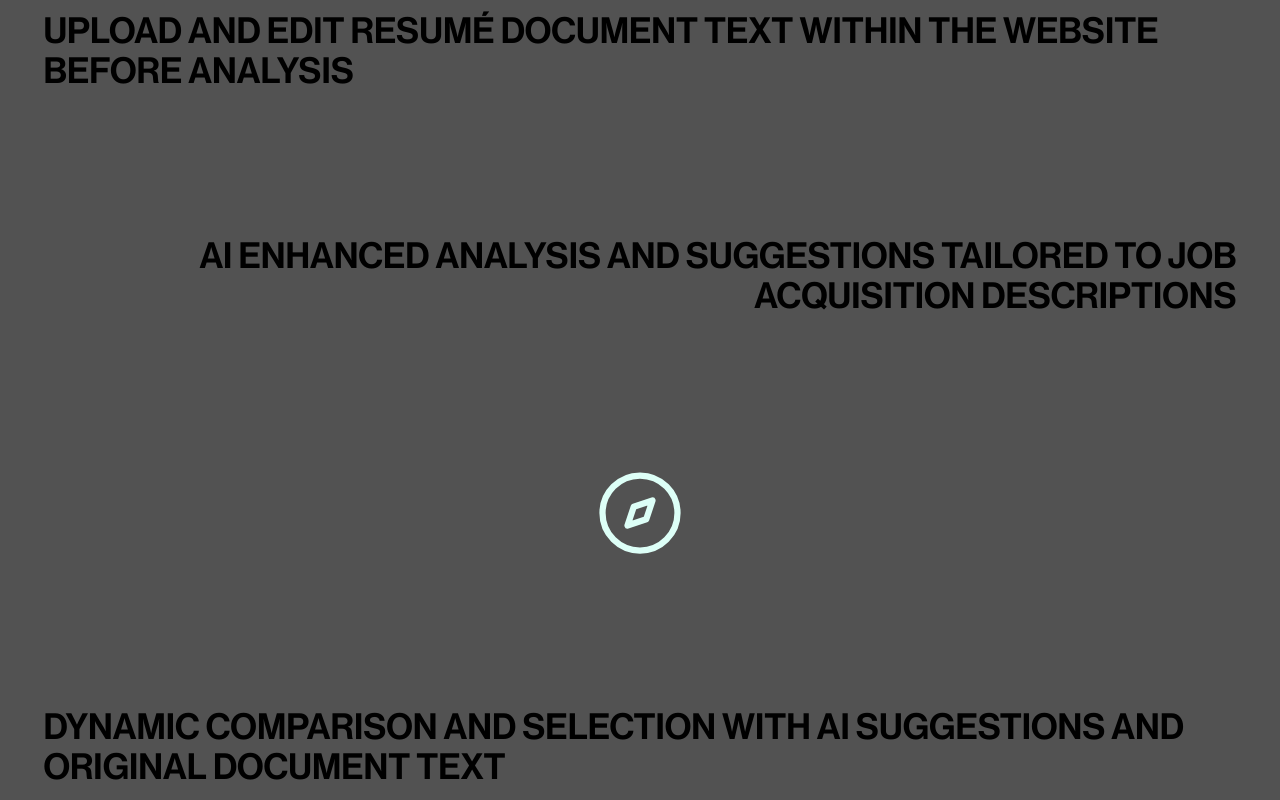
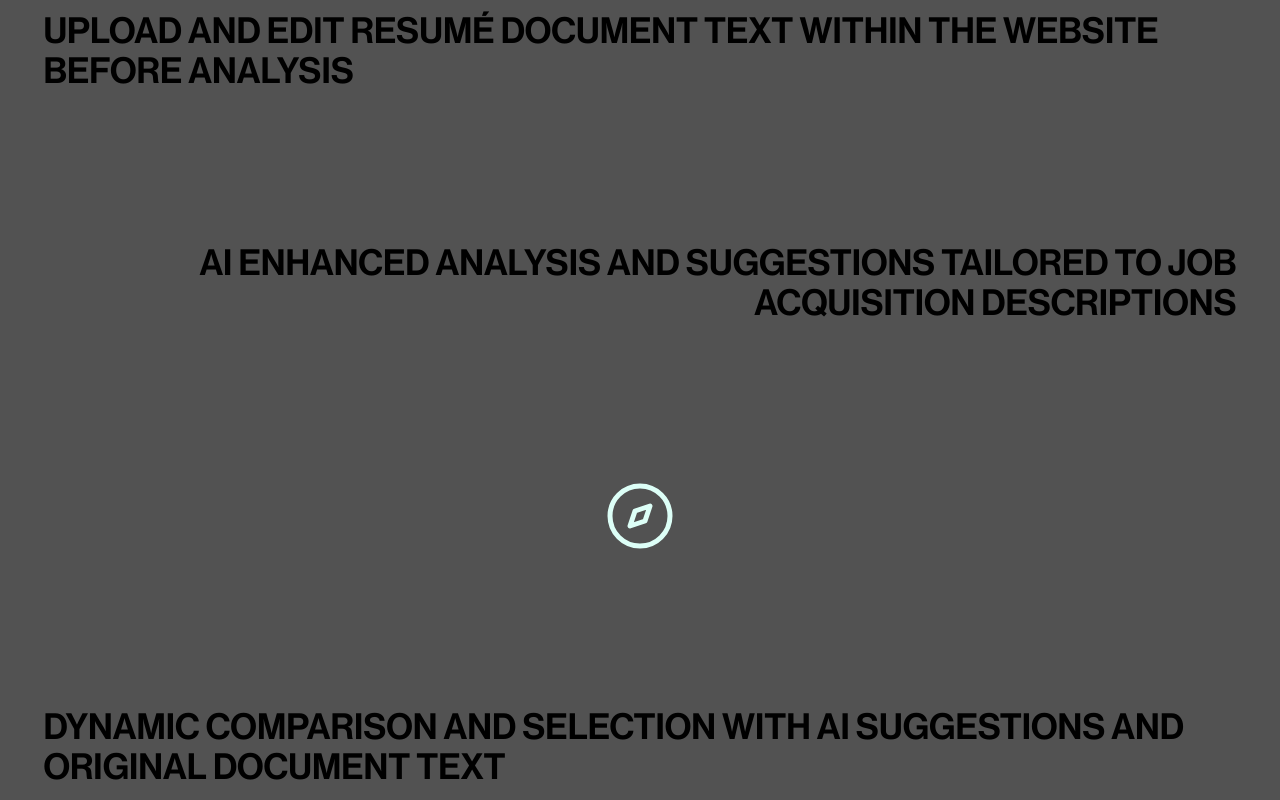
Before and after one commit to CouchSloth365/Resume-Analysis-System, a website: page src/index.html in a window 1280 px wide. Shown: the top 800 px of the page. Drawn offline with Linux system fonts and the light colour scheme.

Commit message:
Update index.html

```diff
--- a/src/index.html
+++ b/src/index.html
@@ -10,7 +10,7 @@
     <div class="text-left w-[95%]">Upload and edit resumé document text within the website before analysis</div>
     <div class="text-right w-[95%]">AI enhanced analysis and suggestions tailored to job acquisition descriptions</div>
     <div>
-      <div id="compass-container" class="relative size-25 text-[#DDFFF7]">
+      <div id="compass-container" class="relative size-20 text-[#DDFFF7]">
         <svg fill="none" id="compass" class="absolute top-0 left-0 transition-opacity duration-300 ease-in-out opacity-100" stroke="currentColor" stroke-width="1.5" viewBox="0 0 24 24" stroke-linecap="round" stroke-linejoin="round" xmlns="http://www.w3.org/2000/svg">
   <path d='M21 12a9 9 0 1 1-18 0 9 9 0 0 1 18 0'/><path d='m9 15 1.5-4.5L15 9l-1.5 4.5z'/>
 </svg>
```
